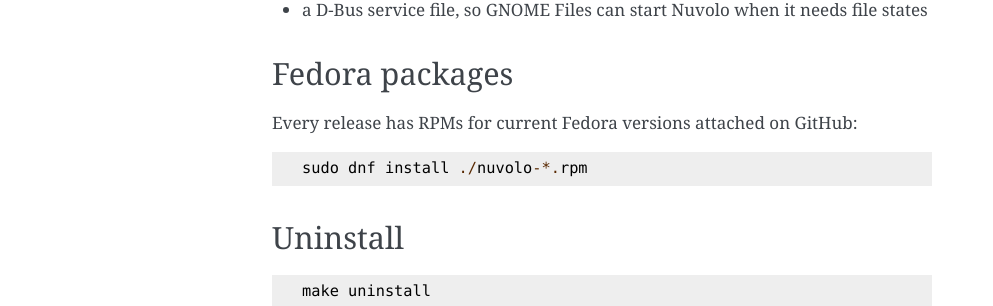
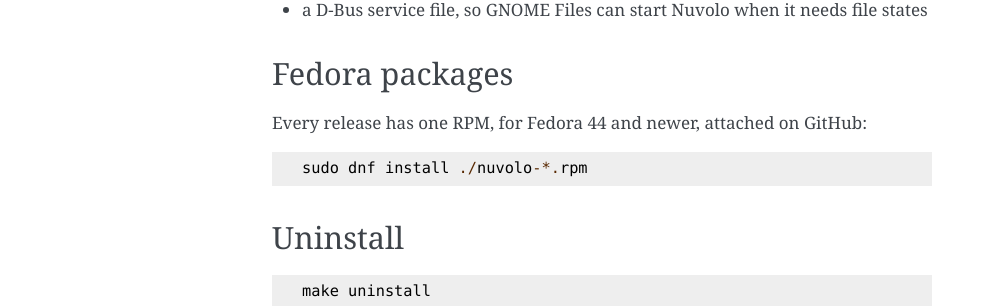
Before and after one commit to cyyth/rclover-sync, a Sphinx documentation site: the page built from docs/install.rst, in a window 1280 px wide. Shown: the part 611-917 px from the top of the page, without its empty margins (148-1141 px from the left). Built offline with Sphinx 7.4.7, drawn with Linux system fonts in a browser that asks for light colours.

Commit message:
One RPM for Fedora 44 and newer
Build once on Fedora 44 without a dist tag, and check that it installs on
Fedora 44 and 45 before attaching it to a release.

```diff
--- a/docs/install.rst
+++ b/docs/install.rst
@@ -30,7 +30,7 @@ This installs into ``~/.local`` by default. Set ``PREFIX`` to change that. It in
 Fedora packages
 ---------------
 
-Every release has RPMs for current Fedora versions attached on GitHub::
+Every release has one RPM, for Fedora 44 and newer, attached on GitHub::
 
    sudo dnf install ./nuvolo-*.rpm
 
```
Also changed, not shown: 1 other file.
